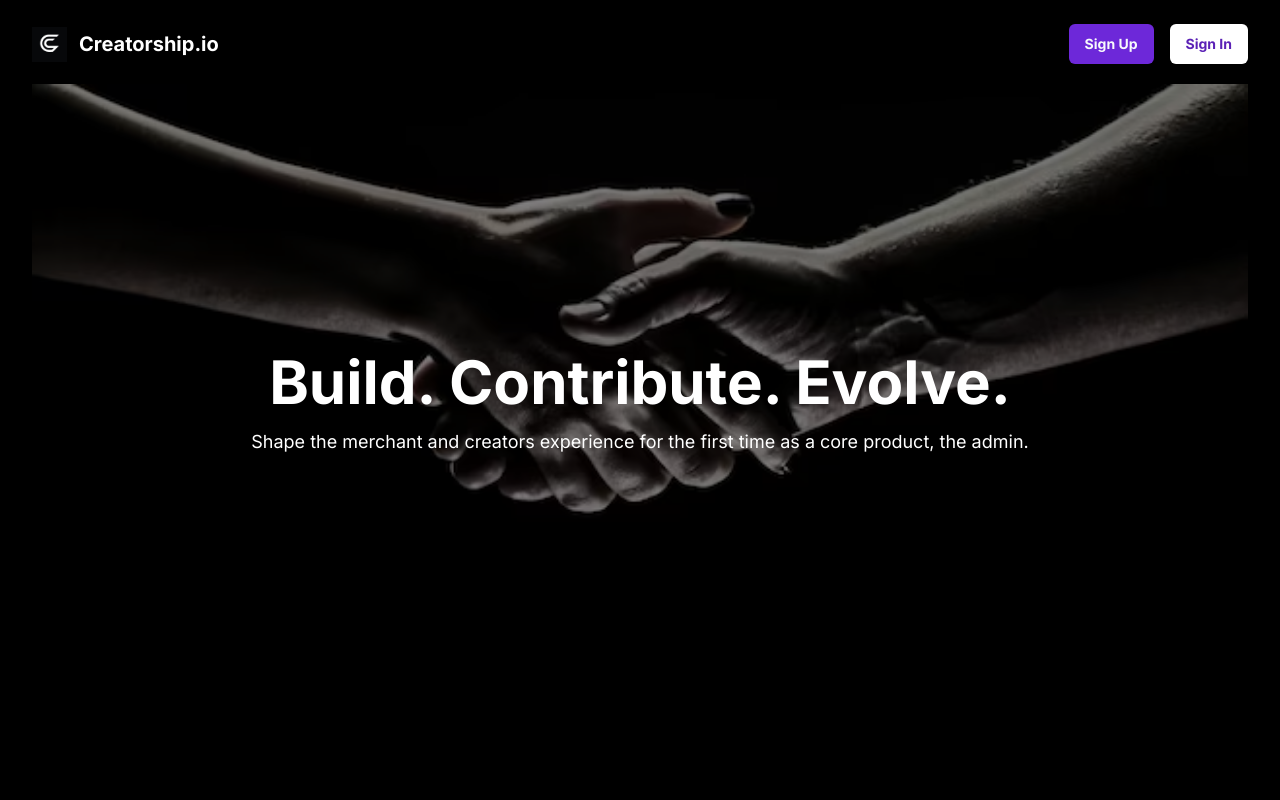
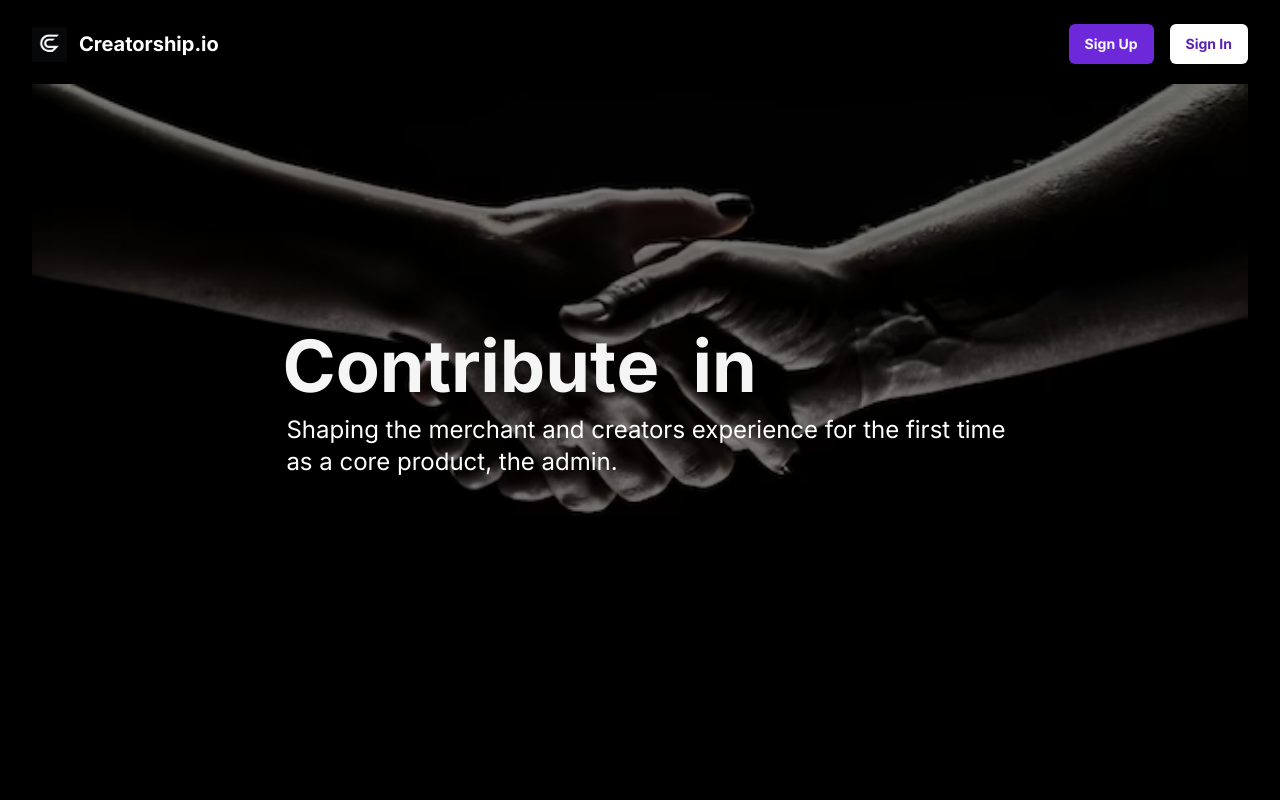
Before and after one commit to OmBharti999/creatorship, a Next.js app: page / in a window 1280 px wide. Shown: the top 800 px of the page. Built offline with nearby package versions, Linux system fonts and the light colour scheme; no server answers.

Commit message:
update home page

```diff
--- a/components/HomeDisplay.tsx
+++ b/components/HomeDisplay.tsx
@@ -4,6 +4,7 @@ import Logo, { LogoWithName } from "./shared/Logo";
 import { Button } from "./ui/button";
 import Link from "next/link";
 import { HeroScrollDemo } from "./shared/ScollContainer";
+import { FlipWordsComponent } from "./shared/FlipWords";
 
 export const Nav = () => {
   return (
@@ -29,15 +30,9 @@ export const Nav = () => {
 
 export const HeroSection = () => {
   return (
-    <section className="mt-5 flex min-h-[60vh] xl:min-h-[80vh] mx-auto bg-hero-pattern bg-cover bg-no-repeat ">
+    <section className="mt-5 flex min-h-96 xl:min-h-[80vh] mx-auto bg-hero-pattern bg-cover bg-no-repeat ">
       <div className="bg-black bg-opacity-50 w-full flex justify-center flex-col items-center">
-        <h1 className="text-5xl xl:text-6xl font-bold mb-4">
-          Build. Contribute. Evolve.
-        </h1>
-        <p className="text-lg">
-          Shape the merchant and creators experience for the first time as a
-          core product, the admin.
-        </p>
+        <FlipWordsComponent />
       </div>
     </section>
   );
@@ -76,6 +71,8 @@ export const ContentSection = () => {
   ];
 
   return (
+    <>
+      <h4 className="text-3xl text-center">Features</h4>
       <section className="content-card-section grid grid-cols-1 md:grid-cols-2 lg:grid-cols-4 gap-6 lg:gap-8 xl:gap-11 my-12 mx-auto ">
         {features.map(({ id, featureDescription, featureTitle, icon }) => (
           <section
@@ -94,6 +91,7 @@ export const ContentSection = () => {
           </section>
         ))}
       </section>
+    </>
   );
 };
 
--- /dev/null
+++ b/components/shared/FlipWords/index.tsx
@@ -0,0 +1,20 @@
+import React from "react";
+import { FlipWords } from "../../ui/flip-words";
+
+export function FlipWordsComponent() {
+  const heroWords = ["Build", "Contribute", "Evolving"];
+  const heroWordsAfter = ["for", "in", "to"];
+
+  return (
+    <div className="h-[40rem] flex justify-center items-center">
+      <div className="text-4xl xl:text-7xl mx-auto font-bold">
+        <FlipWords words={heroWords} /> <FlipWords words={heroWordsAfter} />{" "}
+        <br />
+        <p className="text-lg xl:text-2xl xl:mt-3 ml-3 mt-1 font-normal">
+          Shaping the merchant and creators experience for the first time <br />{" "}
+          as a core product, the admin.
+        </p>
+      </div>
+    </div>
+  );
+}
--- /dev/null
+++ b/components/ui/flip-words.tsx
@@ -0,0 +1,83 @@
+"use client";
+import React, { useCallback, useEffect, useRef, useState } from "react";
+import { AnimatePresence, motion, LayoutGroup } from "framer-motion";
+import { cn } from "@/lib/utils";
+
+export const FlipWords = ({
+  words,
+  duration = 3000,
+  className,
+}: {
+  words: string[];
+  duration?: number;
+  className?: string;
+}) => {
+  const [currentWord, setCurrentWord] = useState(words[0]);
+  const [isAnimating, setIsAnimating] = useState<boolean>(false);
+
+  // thanks for the fix Julian - https://github.com/Julian-AT
+  const startAnimation = useCallback(() => {
+    const word = words[words.indexOf(currentWord) + 1] || words[0];
+    setCurrentWord(word);
+    setIsAnimating(true);
+  }, [currentWord, words]);
+
+  useEffect(() => {
+    if (!isAnimating)
+      setTimeout(() => {
+        startAnimation();
+      }, duration);
+  }, [isAnimating, duration, startAnimation]);
+
+  return (
+    <AnimatePresence
+      onExitComplete={() => {
+        setIsAnimating(false);
+      }}
+    >
+      <motion.div
+        initial={{
+          opacity: 0,
+          y: 10,
+        }}
+        animate={{
+          opacity: 1,
+          y: 0,
+        }}
+        transition={{
+          type: "spring",
+          stiffness: 100,
+          damping: 10,
+        }}
+        exit={{
+          opacity: 0,
+          y: -40,
+          x: 40,
+          filter: "blur(8px)",
+          scale: 2,
+          position: "absolute",
+        }}
+        className={cn(
+          "z-10 inline-block relative text-left text-neutral-100 px-2",
+          className
+        )}
+        key={currentWord}
+      >
+        {currentWord.split("").map((letter, index) => (
+          <motion.span
+            key={currentWord + index}
+            initial={{ opacity: 0, y: 10, filter: "blur(8px)" }}
+            animate={{ opacity: 1, y: 0, filter: "blur(0px)" }}
+            transition={{
+              delay: index * 0.08,
+              duration: 0.4,
+            }}
+            className="inline-block"
+          >
+            {letter}
+          </motion.span>
+        ))}
+      </motion.div>
+    </AnimatePresence>
+  );
+};
```
Lines whose indentation alone changed are shown as unchanged.
